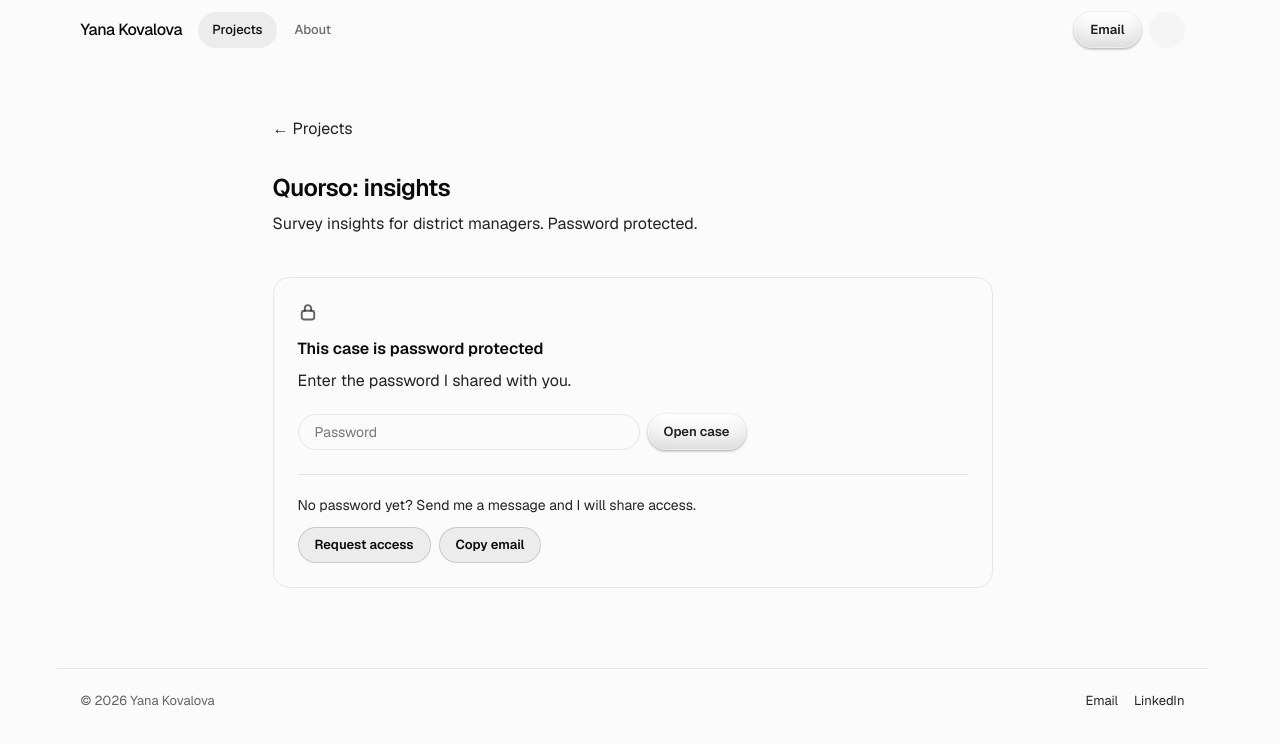
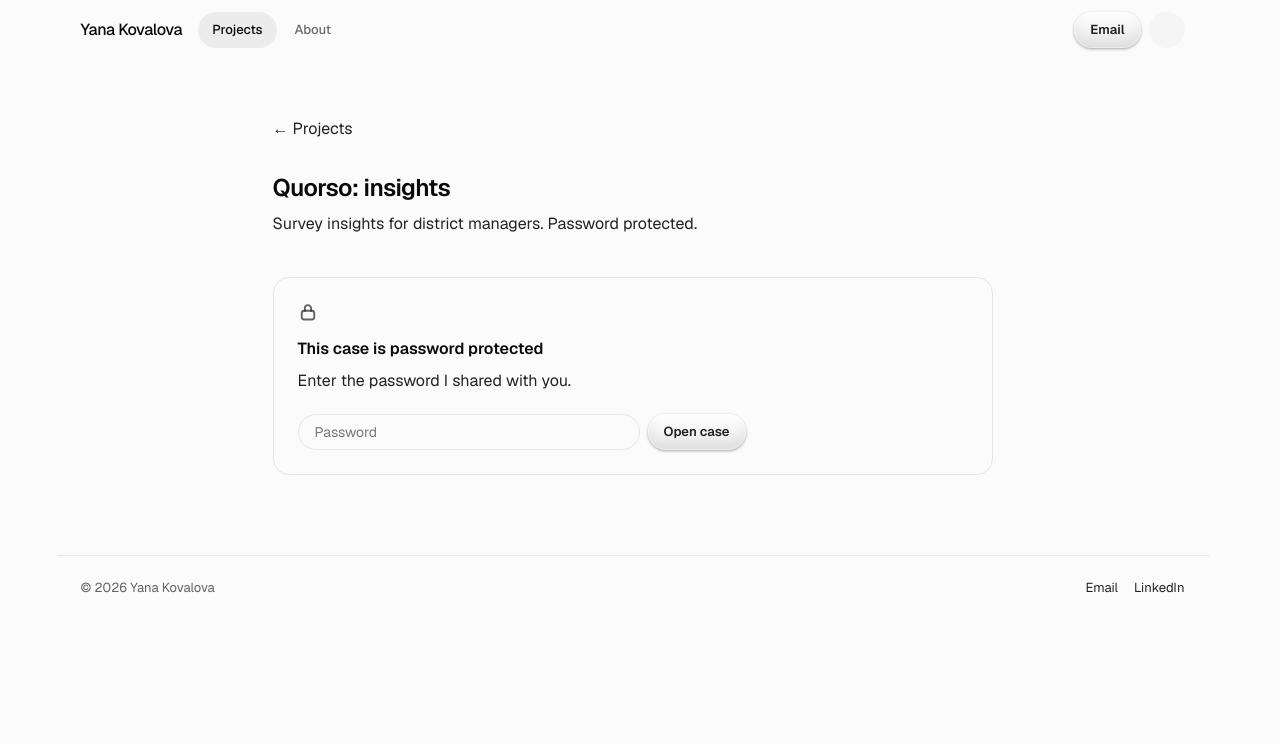
Before and after one commit to yana-k07/portfolio, a Next.js app: page /projects/quorso-insights in a window 1280 px wide. Shown: the top 744 px of the page. Built offline with nearby package versions, Linux system fonts and the light colour scheme; no server answers; some icons are missing.

Commit message:
Quorso insights gate: password field only
Co-Authored-By: Claude Opus 5.5 <noreply@anthropic.com>
Claude-Session: https://claude.ai/code/session_01JdBbVxvSpMtVivTK7th3ph

```diff
--- a/app/projects/quorso-insights/Gate.tsx
+++ b/app/projects/quorso-insights/Gate.tsx
@@ -1,15 +1,13 @@
 'use client'
 
 import { useActionState } from 'react'
-import { CopyEmailButton } from '@/components/ui/CopyEmailButton'
-import { glassPill, glassPillFace, glassPillShadow, outlinePill } from '@/components/ui/button-styles'
+import { glassPill, glassPillFace, glassPillShadow } from '@/components/ui/button-styles'
 import { cn } from '@/lib/utils'
 import { unlock } from './actions'
 
-// The lock screen: the password field first, and a way to ask for it.
-export function Gate({ email, emailAddress }: { email: string; emailAddress: string }) {
+// The lock screen: one password field.
+export function Gate() {
   const [state, action, pending] = useActionState(unlock, { error: false })
-  const subject = encodeURIComponent('Access to the Quorso insights case')
   return (
     <section className="rounded-xl border border-border bg-card p-6">
       <LockIcon className="h-5 w-5 text-muted-foreground/70" />
@@ -45,15 +43,6 @@ export function Gate({ email, emailAddress }: { email: string; emailAddress: str
         </p>
       )}
 
-      <div className="mt-6 border-t border-border pt-5">
-        <p className="text-[14px]/5 text-muted-foreground">No password yet? Send me a message and I will share access.</p>
-        <div className="mt-3 flex flex-wrap gap-2">
-          <a href={`${email}?subject=${subject}`} target="_blank" rel="noreferrer" className={cn(outlinePill, 'h-9')}>
-            Request access
-          </a>
-          <CopyEmailButton email={emailAddress} />
-        </div>
-      </div>
     </section>
   )
 }
--- a/app/projects/quorso-insights/page.tsx
+++ b/app/projects/quorso-insights/page.tsx
@@ -6,7 +6,7 @@ import { PageHeader } from '@/components/ui/PageHeader'
 import { SiteBar } from '@/components/site/SiteBar'
 import { SiteFooter } from '@/components/site/SiteFooter'
 import { QUORSO_INSIGHTS } from '@/lib/quorso-insights'
-import { AVATAR, EMAIL, EMAIL_ADDRESS, NAME, navWith } from '@/lib/site'
+import { AVATAR, EMAIL, NAME, navWith } from '@/lib/site'
 import { ACCESS_COOKIE, hasAccess } from './access'
 import { Gate } from './Gate'
 
@@ -31,7 +31,7 @@ export default async function QuorsoInsights() {
         <div className="mx-auto max-w-3xl px-6 pb-16 pt-10 md:pb-20 md:pt-14">
           <BackLink href="/#projects">← Projects</BackLink>
           <PageHeader title="Quorso: insights" lede="Survey insights for district managers. Password protected." />
-          <Gate email={EMAIL} emailAddress={EMAIL_ADDRESS} />
+          <Gate />
         </div>
       )}
       <SiteFooter />
```
